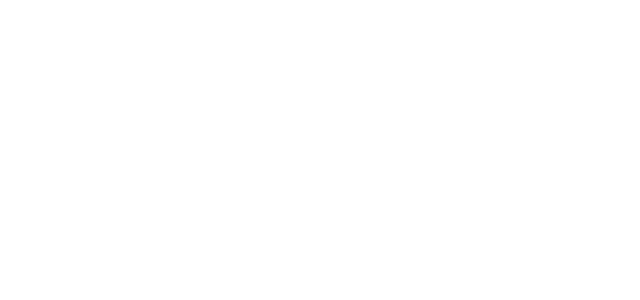
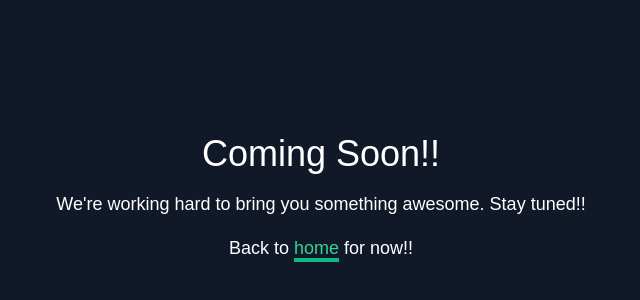
Before and after one commit to lucifercr07/prasha.me, a React (Create React App) app: page /scribs in a window 1280 px wide. Before the commit this address had no page. Shown: the part 194-494 px from the top of the page, without its empty margins (319-959 px from the left). Built offline with nearby package versions, Linux system fonts and the light colour scheme.

Commit message:
Added wait pages for other paths

```diff
--- a/src/components/Books.js
+++ b/src/components/Books.js
@@ -0,0 +1,13 @@
+import React from "react";
+
+function Books() {
+    return (
+      <div className="bg-gray-900 min-h-screen flex flex-col justify-center items-center">
+        <h1 className="text-white text-4xl mb-4">Coming Soon!!</h1>
+        <p className="text-white text-lg mb-4">We're working hard to bring you something awesome. Stay tuned!!</p>
+        <p className="text-white text-lg mb-4">Back to <a href="/" className="text-green-400 border-b-4 border-green-500">home</a> for now!!</p>
+      </div>
+    );
+}
+
+export default Books;
--- a/src/components/Papers.js
+++ b/src/components/Papers.js
@@ -0,0 +1,13 @@
+import React from "react";
+
+function Papers() {
+    return (
+      <div className="bg-gray-900 min-h-screen flex flex-col justify-center items-center">
+        <h1 className="text-white text-4xl mb-4">Coming Soon!!</h1>
+        <p className="text-white text-lg mb-4">We're working hard to bring you something awesome. Stay tuned!!</p>
+        <p className="text-white text-lg mb-4">Back to <a href="/" className="text-green-400 border-b-4 border-green-500">home</a> for now!!</p>
+      </div>
+    );
+}
+
+export default Papers;
--- a/src/components/Resume.js
+++ b/src/components/Resume.js
@@ -0,0 +1,13 @@
+import React from "react";
+
+function Resume() {
+    return (
+      <div className="bg-gray-900 min-h-screen flex flex-col justify-center items-center">
+        <h1 className="text-white text-4xl mb-4">Coming Soon!!</h1>
+        <p className="text-white text-lg mb-4">We're working hard to bring you something awesome. Stay tuned!!</p>
+        <p className="text-white text-lg mb-4">Back to <a href="/" className="text-green-400 border-b-4 border-green-500">home</a> for now!!</p>
+      </div>
+    );
+}
+
+export default Resume;
--- a/src/components/RoutesTree.jsx
+++ b/src/components/RoutesTree.jsx
@@ -3,6 +3,10 @@
 
 import Home from './Home';
 import Blog from './Blog';
+import Books from "./Books";
+import Papers from "./Papers";
+import Scribs from "./Scribs";
+import Resume from "./Resume";
 
 const RoutesTree = () => {
     return (
@@ -10,6 +14,10 @@
             <Routes>
                 <Route exact path="/" element={<Home />} />
                 <Route exact path="/blogs" element={<Blog />} />
+                <Route exact path="/books-shelve" element={<Books />} />
+                <Route exact path="/papers-shelve" element={<Papers />} />
+                <Route exact path="/scribs" element={<Scribs />} />
+                <Route exact path="/cv" element={<Resume />} />
             </Routes>
         </div>
     );
--- a/src/components/Scribs.js
+++ b/src/components/Scribs.js
@@ -0,0 +1,13 @@
+import React from "react";
+
+function Scribs() {
+    return (
+      <div className="bg-gray-900 min-h-screen flex flex-col justify-center items-center">
+        <h1 className="text-white text-4xl mb-4">Coming Soon!!</h1>
+        <p className="text-white text-lg mb-4">We're working hard to bring you something awesome. Stay tuned!!</p>
+        <p className="text-white text-lg mb-4">Back to <a href="/" className="text-green-400 border-b-4 border-green-500">home</a> for now!!</p>
+      </div>
+    );
+}
+
+export default Scribs;
```
Also changed, not shown: 1 other file (tests, documents, lock files or other folders).
